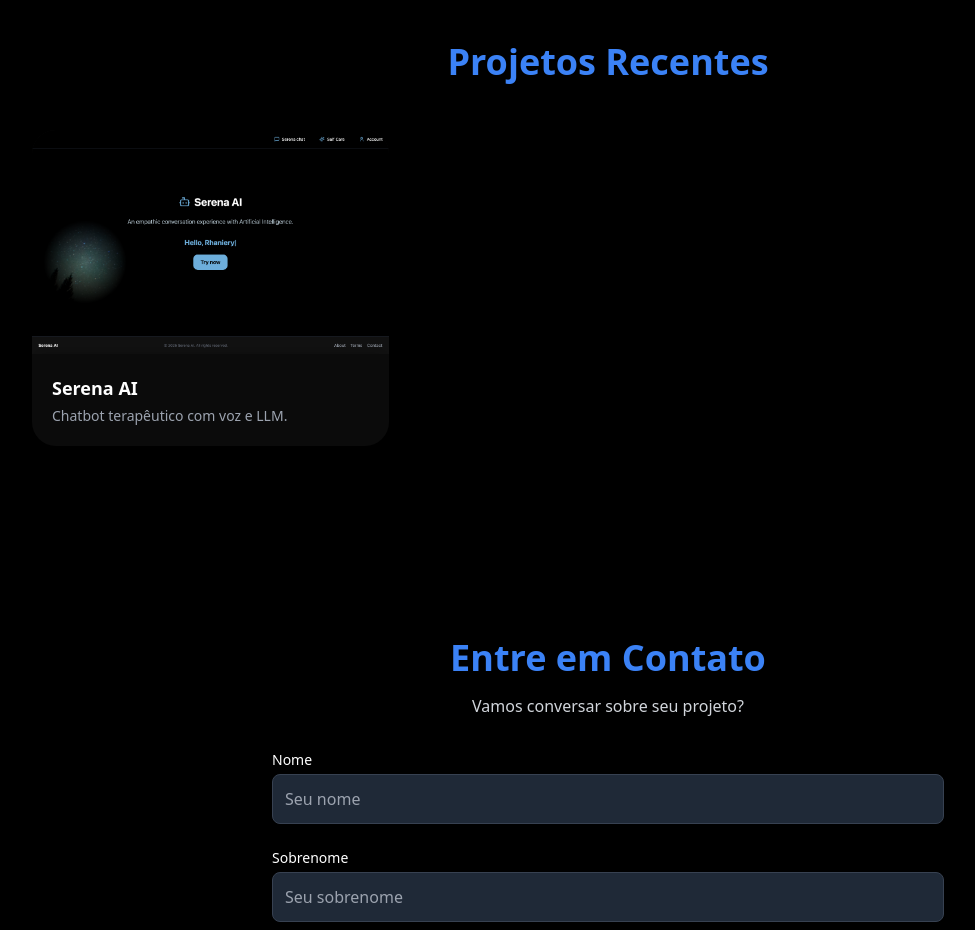
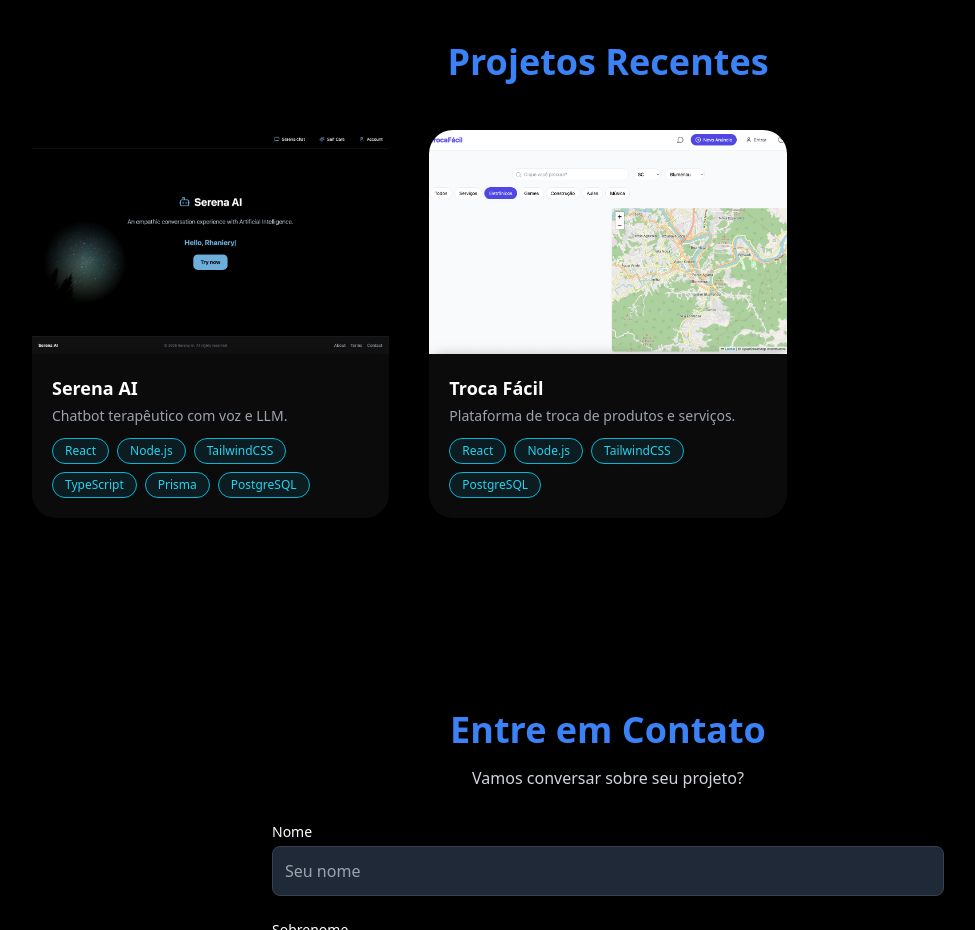
Before and after one commit to rhanierymueller/mueller-code, a React (Vite) app: page / in a window 1280 px wide. Shown: the part 1660-2590 px from the top of the page, without its empty margins (32-1007 px from the left). Built offline with nearby package versions, Linux system fonts and the light colour scheme; no server answers.

Commit message:
some fixes

```diff
--- a/src/pages/MuellerCodeHome.tsx
+++ b/src/pages/MuellerCodeHome.tsx
@@ -4,6 +4,7 @@ import { Code, Smartphone, Globe } from 'lucide-react';
 import { Card, CardContent } from '../components/Card';
 import { useRef, useState } from 'react';
 import serenaImg from '../assets/image/serena.png';
+import trocaFacil from '../assets/image/trocafacil.png';
 import AuroraBackground from '../components/AuroraBackground';
 import { Button } from '../components/Button';
 import toast from 'react-hot-toast';
@@ -81,6 +82,15 @@ export default function MuellerCodeHome() {
       image: serenaImg,
       live: null,
       site: 'https://serena-ai.vercel.app/',
+      tech: ['React', 'Node.js', 'TailwindCSS', 'TypeScript', 'Prisma', 'PostgreSQL'],
+    },
+    {
+      title: 'Troca Fácil',
+      description: 'Plataforma de troca de produtos e serviços.',
+      image: trocaFacil,
+      live: null,
+      site: null,
+      tech: ['React', 'Node.js', 'TailwindCSS', 'PostgreSQL'],
     },
   ];
 
@@ -207,6 +217,18 @@ export default function MuellerCodeHome() {
               <div className="p-5 text-left">
                 <h3 className="text-lg font-semibold">{p.title}</h3>
                 <p className="text-gray-400 text-sm mt-1">{p.description}</p>
+                {p.tech && (
+                  <div className="flex flex-wrap gap-2 mt-3">
+                    {p.tech.map((tech, index) => (
+                      <span
+                        key={index}
+                        className="bg-cyan-800/20 text-cyan-400 text-xs px-3 py-1 rounded-full border border-cyan-500"
+                      >
+                        {tech}
+                      </span>
+                    ))}
+                  </div>
+                )}
               </div>
             </motion.div>
           ))}
```
Also changed, not shown: src/assets/image/trocafacil.png (added).
